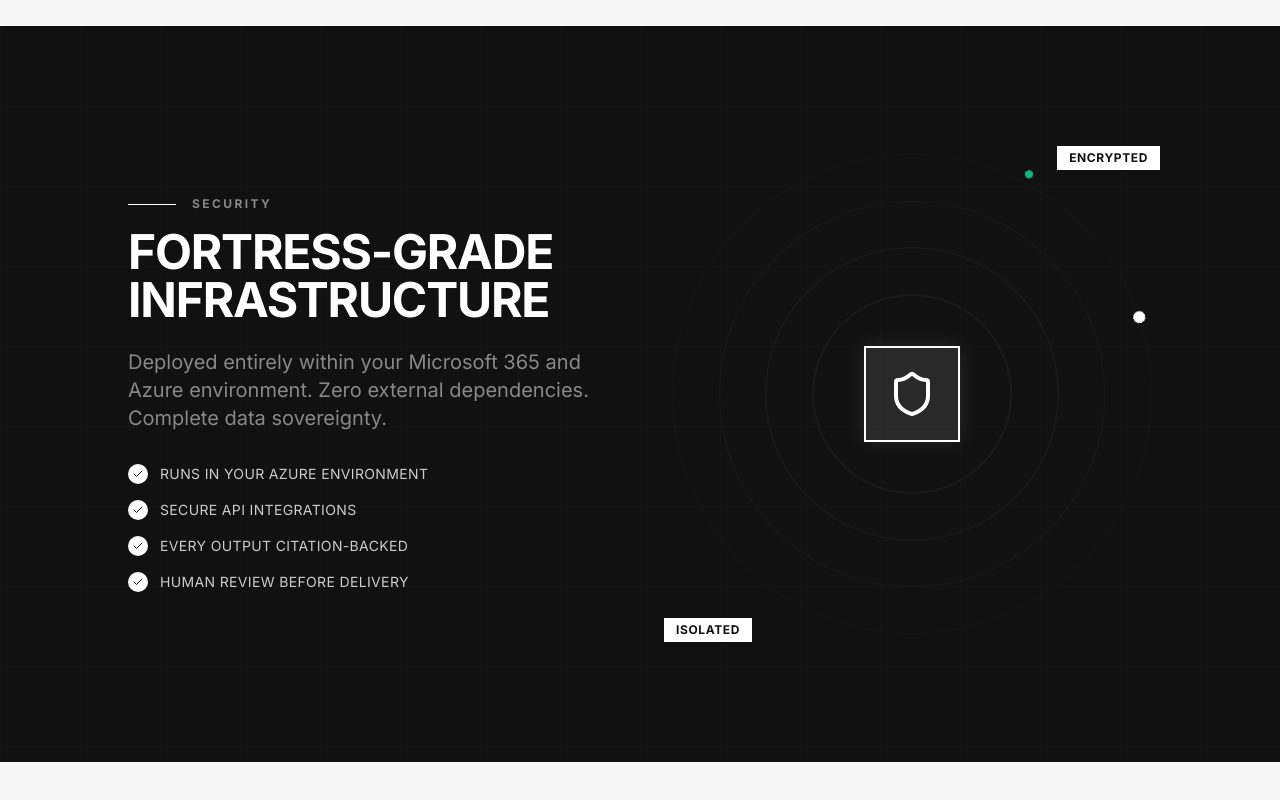
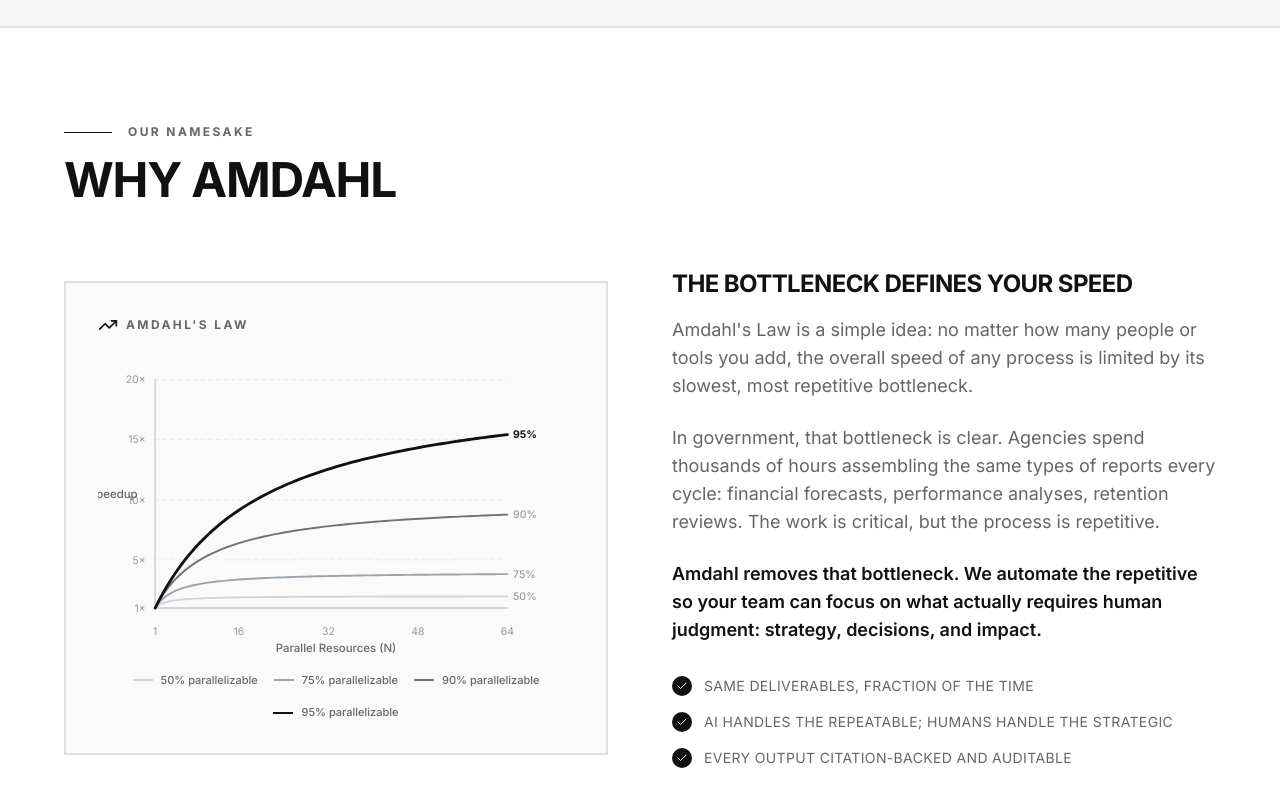
Before and after one commit to AaravMohanty/Amdahl-Website, a React (Vite) app: page / in a window 1280 px wide. Shown: the part 1500-2300 px from the top of the page. Built offline with nearby package versions, Linux system fonts and the light colour scheme.

Commit message:
feat: add Amdahls Law section with animated chart, update company copy

```diff
--- a/src/pages/Home.tsx
+++ b/src/pages/Home.tsx
@@ -1,6 +1,171 @@
 import { useState } from 'react'
-import { motion, AnimatePresence, useScroll, useTransform } from 'framer-motion'
-import { ArrowRight, Check, Shield, FileText, Search, BarChart3, FileCheck, BookOpen, Clock, Database, Zap, Lock, Sparkles, Menu, X } from 'lucide-react'
+import { motion, AnimatePresence, useScroll, useTransform, useInView } from 'framer-motion'
+import { ArrowRight, Check, Shield, FileText, Search, BarChart3, FileCheck, BookOpen, Clock, Database, Zap, Lock, Sparkles, Menu, X, TrendingUp } from 'lucide-react'
+import { useRef } from 'react'
+
+// Amdahl's Law speedup curve data generator
+const amdahlSpeedup = (p: number, n: number) => 1 / ((1 - p) + p / n)
+
+const generateCurvePoints = (p: number, maxN: number, steps: number) => {
+  const points: { x: number; y: number }[] = []
+  for (let i = 0; i <= steps; i++) {
+    const n = 1 + (maxN - 1) * (i / steps)
+    const s = amdahlSpeedup(p, n)
+    points.push({ x: n, y: s })
+  }
+  return points
+}
+
+const curvesConfig = [
+  { p: 0.5, label: '50%', color: '#d1d5db' },
+  { p: 0.75, label: '75%', color: '#9ca3af' },
+  { p: 0.9, label: '90%', color: '#6b7280' },
+  { p: 0.95, label: '95%', color: '#111' },
+]
+
+const CHART_W = 500
+const CHART_H = 320
+const PADDING = { top: 30, right: 70, bottom: 50, left: 60 }
+const PLOT_W = CHART_W - PADDING.left - PADDING.right
+const PLOT_H = CHART_H - PADDING.top - PADDING.bottom
+const MAX_N = 64
+const MAX_S = 20
+
+const toSvgX = (n: number) => PADDING.left + ((n - 1) / (MAX_N - 1)) * PLOT_W
+const toSvgY = (s: number) => PADDING.top + PLOT_H - ((s - 1) / (MAX_S - 1)) * PLOT_H
+
+const AmdahlChart = () => {
+  const ref = useRef<SVGSVGElement>(null)
+  const isInView = useInView(ref, { once: true, margin: '-100px' })
+
+  return (
+    <svg
+      ref={ref}
+      viewBox={`0 0 ${CHART_W} ${CHART_H}`}
+      className="w-full h-auto"
+      style={{ maxWidth: 560 }}
+    >
+      {/* Grid lines */}
+      {[1, 5, 10, 15, 20].map((s) => (
+        <g key={`grid-${s}`}>
+          <line
+            x1={PADDING.left}
+            y1={toSvgY(s)}
+            x2={PADDING.left + PLOT_W}
+            y2={toSvgY(s)}
+            stroke="#e5e7eb"
+            strokeWidth={1}
+            strokeDasharray={s === 1 ? '0' : '4 4'}
+          />
+          <text
+            x={PADDING.left - 10}
+            y={toSvgY(s) + 4}
+            textAnchor="end"
+            className="fill-[#999] text-[11px]"
+            style={{ fontSize: 11, fontFamily: 'Inter, sans-serif' }}
+          >
+            {s}×
+          </text>
+        </g>
+      ))}
+
+      {/* X-axis labels */}
+      {[1, 16, 32, 48, 64].map((n) => (
+        <text
+          key={`xlabel-${n}`}
+          x={toSvgX(n)}
+          y={PADDING.top + PLOT_H + 28}
+          textAnchor="middle"
+          className="fill-[#999] text-[11px]"
+          style={{ fontSize: 11, fontFamily: 'Inter, sans-serif' }}
+        >
+          {n}
+        </text>
+      ))}
+
+      {/* Axis labels */}
+      <text
+        x={CHART_W / 2}
+        y={CHART_H - 4}
+        textAnchor="middle"
+        className="fill-[#666] font-medium"
+        style={{ fontSize: 12, fontFamily: 'Inter, sans-serif' }}
+      >
+        Parallel Resources (N)
+      </text>
+      <text
+        x={16}
+        y={PADDING.top + PLOT_H / 2}
+        textAnchor="middle"
+        className="fill-[#666] font-medium"
+        style={{ fontSize: 12, fontFamily: 'Inter, sans-serif', writingMode: 'vertical-rl' }}
+        transform={`rotate(-90, 16, ${PADDING.top + PLOT_H / 2})`}
+      >
+        Speedup
+      </text>
+
+      {/* X axis line */}
+      <line
+        x1={PADDING.left}
+        y1={PADDING.top + PLOT_H}
+        x2={PADDING.left + PLOT_W}
+        y2={PADDING.top + PLOT_H}
+        stroke="#ccc"
+        strokeWidth={1.5}
+      />
+      {/* Y axis line */}
+      <line
+        x1={PADDING.left}
+        y1={PADDING.top}
+        x2={PADDING.left}
+        y2={PADDING.top + PLOT_H}
+        stroke="#ccc"
+        strokeWidth={1.5}
+      />
+
+      {/* Curves */}
+      {curvesConfig.map((curve) => {
+        const points = generateCurvePoints(curve.p, MAX_N, 80)
+        const d = points
+          .map((pt, i) => {
+            const x = toSvgX(pt.x)
+            const y = toSvgY(Math.min(pt.y, MAX_S))
+            return `${i === 0 ? 'M' : 'L'}${x},${y}`
+          })
+          .join(' ')
+        const lastPt = points[points.length - 1]
+        const labelX = toSvgX(lastPt.x) + 6
+        const labelY = toSvgY(Math.min(lastPt.y, MAX_S))
+
+        return (
+          <g key={curve.label}>
+            <motion.path
+              d={d}
+              fill="none"
+              stroke={curve.color}
+              strokeWidth={curve.p === 0.95 ? 3 : 2}
+              strokeLinecap="round"
+              initial={{ pathLength: 0, opacity: 0 }}
+              animate={isInView ? { pathLength: 1, opacity: 1 } : { pathLength: 0, opacity: 0 }}
+              transition={{ duration: 1.8, delay: curve.p * 0.5, ease: 'easeOut' }}
+            />
+            <motion.text
+              x={labelX}
+              y={labelY + 4}
+              style={{ fontSize: 11, fontFamily: 'Inter, sans-serif', fontWeight: curve.p === 0.95 ? 700 : 500 }}
+              className={curve.p === 0.95 ? 'fill-[#111]' : 'fill-[#999]'}
+              initial={{ opacity: 0 }}
+              animate={isInView ? { opacity: 1 } : { opacity: 0 }}
+              transition={{ duration: 0.5, delay: curve.p * 0.5 + 1.5 }}
+            >
+              {curve.label}
+            </motion.text>
+          </g>
+        )
+      })}
+    </svg>
+  )
+}
 
 // Floating Orb component for hero background
 const FloatingOrb = ({
@@ -117,6 +282,10 @@ export default function Home() {
             Process
             <span className="absolute -bottom-1 left-0 w-0 h-px bg-[#111] group-hover:w-full transition-all duration-300" />
           </a>
+          <a href="#why-amdahl" className="hover:text-[#111] transition-colors duration-300 relative group">
+            Why Amdahl
+            <span className="absolute -bottom-1 left-0 w-0 h-px bg-[#111] group-hover:w-full transition-all duration-300" />
+          </a>
           <a href="#security" className="hover:text-[#111] transition-colors duration-300 relative group">
             Security
             <span className="absolute -bottom-1 left-0 w-0 h-px bg-[#111] group-hover:w-full transition-all duration-300" />
@@ -169,6 +338,13 @@ export default function Home() {
                 Process
               </a>
               <a
+                href="#why-amdahl"
+                onClick={() => setIsMobileMenuOpen(false)}
+                className="py-3 px-4 text-sm font-medium uppercase tracking-wide hover:bg-gray-100 transition-colors rounded-lg"
+              >
+                Why Amdahl
+              </a>
+              <a
                 href="#security"
                 onClick={() => setIsMobileMenuOpen(false)}
                 className="py-3 px-4 text-sm font-medium uppercase tracking-wide hover:bg-gray-100 transition-colors rounded-lg"
@@ -210,7 +386,7 @@ export default function Home() {
                 <div className="w-12 h-px bg-[#111]" />
                 <span className="text-xs font-bold tracking-[0.2em] uppercase text-[#666] flex items-center gap-2">
                   <Sparkles className="w-3 h-3" />
-                  Consulting as Software
+                  Automating redundant government paperwork with AI
                 </span>
               </motion.div>
 
@@ -541,6 +717,92 @@ export default function Home() {
         </div>
       </section>
 
+      {/* Why Amdahl — Amdahl's Law Section */}
+      <section id="why-amdahl" className="relative z-10 px-4 sm:px-8 lg:px-16 py-16 sm:py-24 bg-white border-t-2 border-[#e0e0e0]">
+        <div className="max-w-6xl mx-auto">
+          <motion.div
+            initial={{ opacity: 0 }}
+            whileInView={{ opacity: 1 }}
+            viewport={{ once: true }}
+            className="mb-8 sm:mb-16"
+          >
+            <div className="flex items-center gap-4 mb-4">
+              <div className="w-8 sm:w-12 h-px bg-[#111]" />
+              <span className="text-xs font-bold tracking-[0.2em] uppercase text-[#666]">Our Namesake</span>
+            </div>
+            <h2 className="text-2xl sm:text-4xl md:text-5xl font-bold tracking-tight uppercase">
+              Why Amdahl
+            </h2>
+          </motion.div>
+
+          <div className="grid lg:grid-cols-2 gap-8 sm:gap-12 lg:gap-16 items-center">
+            {/* Chart */}
+            <motion.div
+              initial={{ opacity: 0, x: -30 }}
+              whileInView={{ opacity: 1, x: 0 }}
+              viewport={{ once: true }}
+              className="bg-[#fafafa] border-2 border-[#e0e0e0] p-4 sm:p-8"
+            >
+              <div className="flex items-center gap-2 mb-4">
+                <TrendingUp className="w-5 h-5 text-[#111]" />
+                <span className="text-xs font-bold tracking-[0.2em] uppercase text-[#666]">Amdahl's Law</span>
+              </div>
+              <AmdahlChart />
+              <div className="flex flex-wrap gap-4 mt-4 justify-center">
+                {curvesConfig.map((c) => (
+                  <div key={c.label} className="flex items-center gap-2">
+                    <div className="w-5 h-0.5" style={{ background: c.color }} />
+                    <span className="text-[11px] text-[#666] font-medium">{c.label} parallelizable</span>
+                  </div>
+                ))}
+              </div>
+            </motion.div>
+
+            {/* Explanation */}
+            <motion.div
+              initial={{ opacity: 0, x: 30 }}
+              whileInView={{ opacity: 1, x: 0 }}
+              viewport={{ once: true }}
+            >
+              <h3 className="text-xl sm:text-2xl font-bold tracking-tight mb-4 uppercase">
+                The bottleneck defines your speed
+              </h3>
+              <p className="text-base sm:text-lg text-[#666] leading-relaxed mb-6">
+                Amdahl's Law is a simple idea: no matter how many people or tools you add, the overall speed of any process is limited by its slowest, most repetitive bottleneck.
+              </p>
+              <p className="text-base sm:text-lg text-[#666] leading-relaxed mb-6">
+                In government, that bottleneck is clear. Agencies spend thousands of hours assembling the same types of reports every cycle: financial forecasts, performance analyses, retention reviews. The work is critical, but the process is repetitive.
+              </p>
+              <p className="text-base sm:text-lg text-[#111] leading-relaxed font-semibold mb-8">
+                Amdahl removes that bottleneck. We automate the repetitive so your team can focus on what actually requires human judgment: strategy, decisions, and impact.
+              </p>
+
+              <div className="space-y-4">
+                {[
+                  'Same deliverables, fraction of the time',
+                  'AI handles the repeatable; humans handle the strategic',
+                  'Every output citation-backed and auditable'
+                ].map((item, index) => (
+                  <motion.div
+                    key={item}
+                    className="flex items-center gap-3"
+                    initial={{ opacity: 0, x: -20 }}
+                    whileInView={{ opacity: 1, x: 0 }}
+                    viewport={{ once: true }}
+                    transition={{ delay: index * 0.1 }}
+                  >
+                    <div className="w-5 h-5 bg-[#111] rounded-full flex items-center justify-center flex-shrink-0">
+                      <Check className="w-3 h-3 text-white" />
+                    </div>
+                    <span className="text-[#666] uppercase tracking-wide text-sm">{item}</span>
+                  </motion.div>
+                ))}
+              </div>
+            </motion.div>
+          </div>
+        </div>
+      </section>
+
       {/* Security Section */}
       <section id="security" className="relative z-10 bg-[#111] text-white py-16 sm:py-24 lg:py-32 overflow-hidden">
         {/* Grid overlay */}
@@ -571,12 +833,12 @@ export default function Home() {
                 <br />infrastructure
               </h2>
               <p className="text-base sm:text-lg md:text-xl text-[#888] leading-relaxed mb-6 sm:mb-8">
-                Deployed entirely within your Microsoft 365 and Azure environment.
+                Deployed on Azure Government and AWS GovCloud.
                 Zero external dependencies. Complete data sovereignty.
               </p>
               <div className="space-y-4">
                 {[
-                  'Runs in your Azure environment',
+                  'Azure Government & AWS GovCloud',
                   'Secure API integrations',
                   'Every output citation-backed',
                   'Human review before delivery'
```
Also changed, not shown: 5 other files (tests, documents, lock files or other folders).
